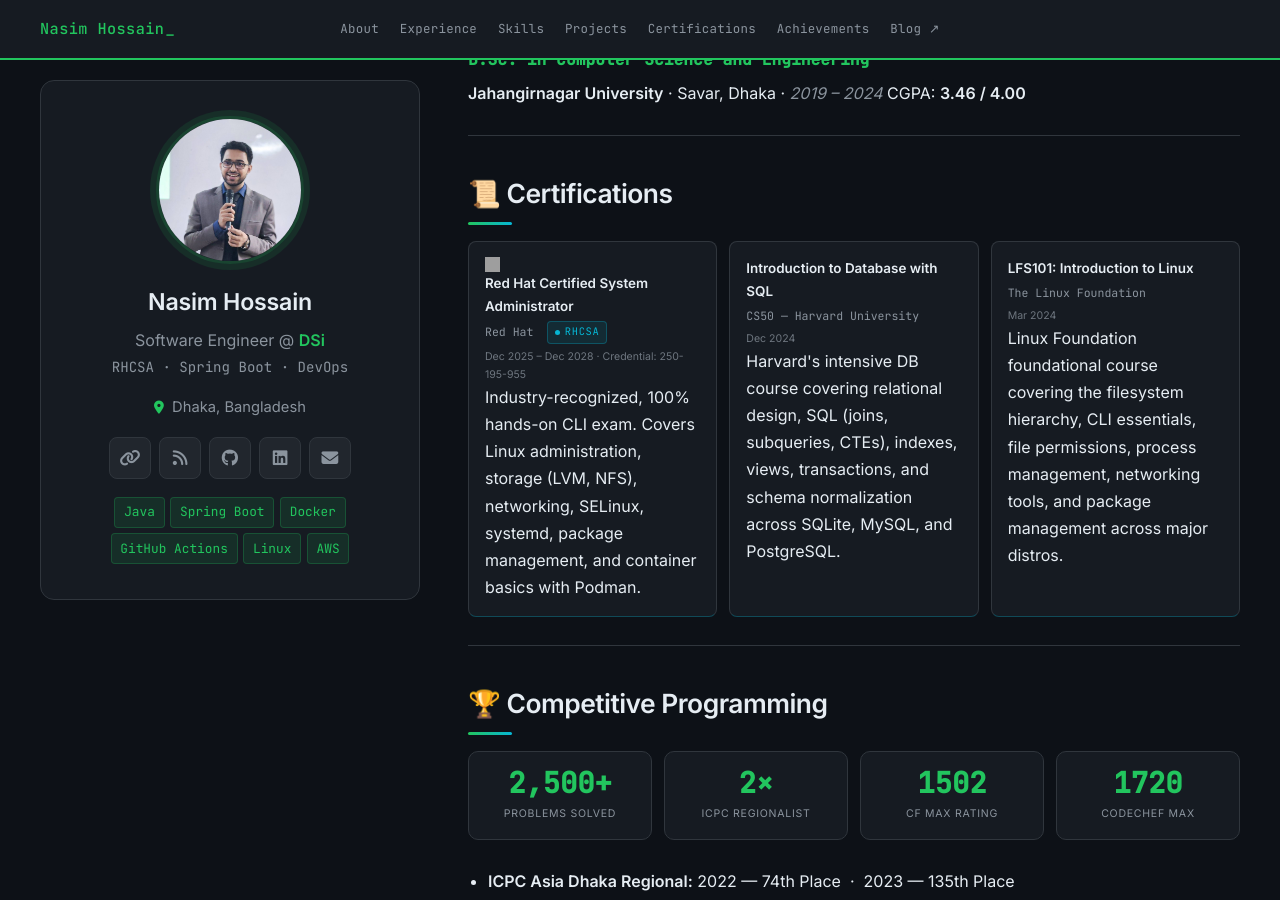
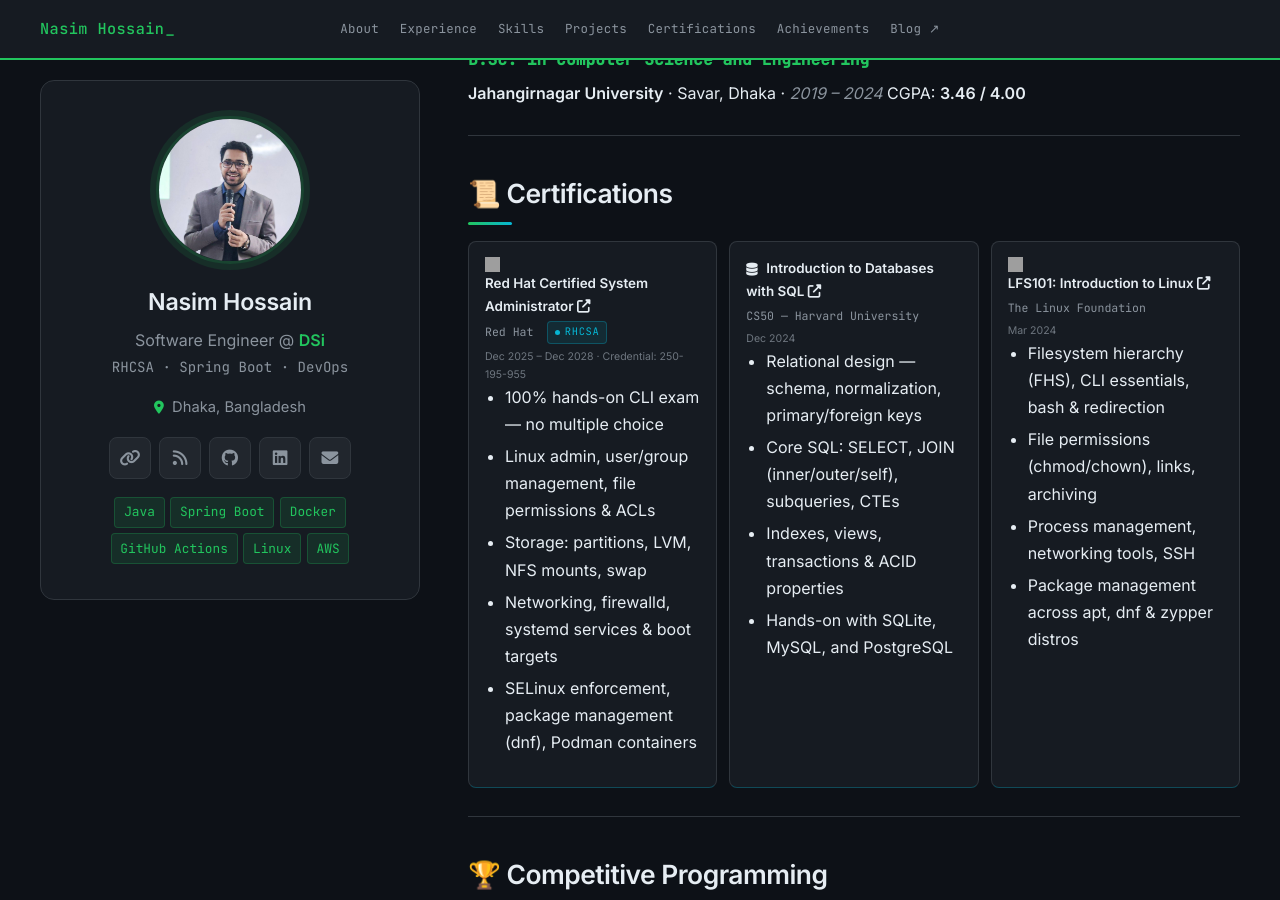
Before and after one commit to imnasim31415/imnasim31415.github.io, a Jekyll site: the page built from index.md, in a window 1280 px wide and 900 px high, scrolled down 2316 px. Built offline with Jekyll 4.4.1, drawn with Linux system fonts in a browser that asks for light colours; grey boxes are pictures that could not be loaded.

Commit message:
feat: enhance cert cards — icons, bullet points, link indicator
- Add Linux penguin icon to LFS101, FA database icon to CS50 SQL
- Convert cert descriptions to bullet lists
- Add fa-external-link-alt icon inline in cert title (dims at rest, green on hover)

Co-Authored-By: Claude Sonnet 4.6 <noreply@anthropic.com>

```diff
--- a/index.md
+++ b/index.md
@@ -159,24 +159,40 @@ CGPA: **3.46 / 4.00**
 <div class="cert-grid">
 
 <a class="cert-card" href="https://www.credly.com/badges/bc987621-22d8-4484-9f16-7cdde481f4ae" target="_blank" rel="noopener">
-<div class="cert-name"><img src="https://cdn.jsdelivr.net/gh/devicons/devicon/icons/redhat/redhat-original.svg" width="15" height="15" style="vertical-align:middle;margin-right:5px;"/>Red Hat Certified System Administrator</div>
+<div class="cert-name"><img src="https://cdn.jsdelivr.net/gh/devicons/devicon/icons/redhat/redhat-original.svg" width="15" height="15" style="vertical-align:middle;margin-right:5px;"/>Red Hat Certified System Administrator <i class="fas fa-external-link-alt cert-link-icon"></i></div>
 <div class="cert-issuer">Red Hat &nbsp;<span class="status cert">RHCSA</span></div>
 <div class="cert-date">Dec 2025 – Dec 2028 · Credential: 250-195-955</div>
-<div class="cert-desc">Industry-recognized, 100% hands-on CLI exam. Covers Linux administration, storage (LVM, NFS), networking, SELinux, systemd, package management, and container basics with Podman.</div>
+<ul class="cert-desc">
+<li>100% hands-on CLI exam — no multiple choice</li>
+<li>Linux admin, user/group management, file permissions &amp; ACLs</li>
+<li>Storage: partitions, LVM, NFS mounts, swap</li>
+<li>Networking, firewalld, systemd services &amp; boot targets</li>
+<li>SELinux enforcement, package management (dnf), Podman containers</li>
+</ul>
 </a>
 
 <a class="cert-card" href="https://certificates.cs50.io/279c4c4b-8e14-4745-9b9e-29f4c5bcc6a0.pdf?size=letter" target="_blank" rel="noopener">
-<div class="cert-name">Introduction to Database with SQL</div>
+<div class="cert-name"><i class="fas fa-database" style="width:15px;font-size:13px;vertical-align:middle;margin-right:5px;color:var(--cy);"></i>Introduction to Databases with SQL <i class="fas fa-external-link-alt cert-link-icon"></i></div>
 <div class="cert-issuer">CS50 — Harvard University</div>
 <div class="cert-date">Dec 2024</div>
-<div class="cert-desc">Harvard's intensive DB course covering relational design, SQL (joins, subqueries, CTEs), indexes, views, transactions, and schema normalization across SQLite, MySQL, and PostgreSQL.</div>
+<ul class="cert-desc">
+<li>Relational design — schema, normalization, primary/foreign keys</li>
+<li>Core SQL: SELECT, JOIN (inner/outer/self), subqueries, CTEs</li>
+<li>Indexes, views, transactions &amp; ACID properties</li>
+<li>Hands-on with SQLite, MySQL, and PostgreSQL</li>
+</ul>
 </a>
 
 <a class="cert-card" href="https://www.credly.com/badges/2a3487f5-1cb8-47af-a4d9-356e263055a5/linked_in_profile" target="_blank" rel="noopener">
-<div class="cert-name">LFS101: Introduction to Linux</div>
+<div class="cert-name"><img src="https://cdn.jsdelivr.net/gh/devicons/devicon/icons/linux/linux-original.svg" width="15" height="15" style="vertical-align:middle;margin-right:5px;"/>LFS101: Introduction to Linux <i class="fas fa-external-link-alt cert-link-icon"></i></div>
 <div class="cert-issuer">The Linux Foundation</div>
 <div class="cert-date">Mar 2024</div>
-<div class="cert-desc">Linux Foundation foundational course covering the filesystem hierarchy, CLI essentials, file permissions, process management, networking tools, and package management across major distros.</div>
+<ul class="cert-desc">
+<li>Filesystem hierarchy (FHS), CLI essentials, bash &amp; redirection</li>
+<li>File permissions (chmod/chown), links, archiving</li>
+<li>Process management, networking tools, SSH</li>
+<li>Package management across apt, dnf &amp; zypper distros</li>
+</ul>
 </a>
 
 </div>
```
Also changed, not shown: assets/css/custom.css (+19 -16 lines).
